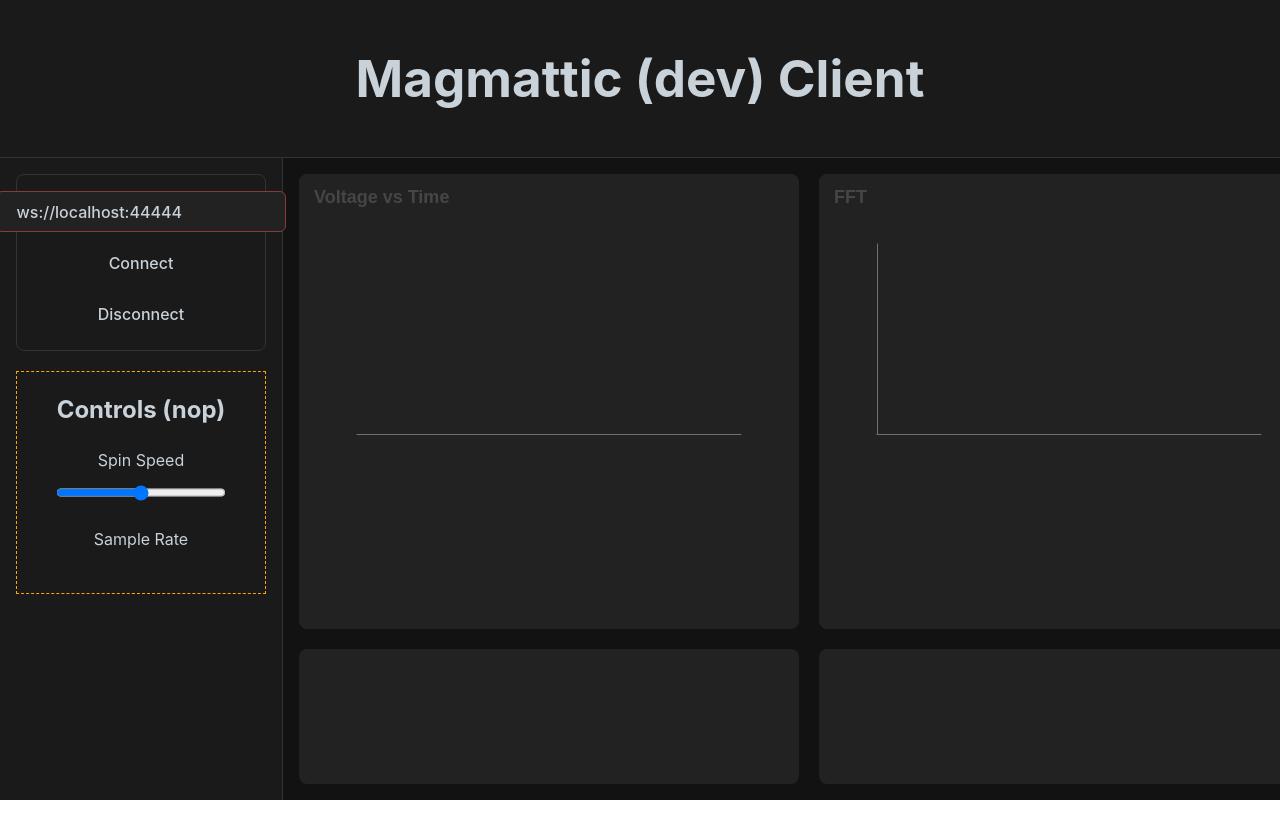
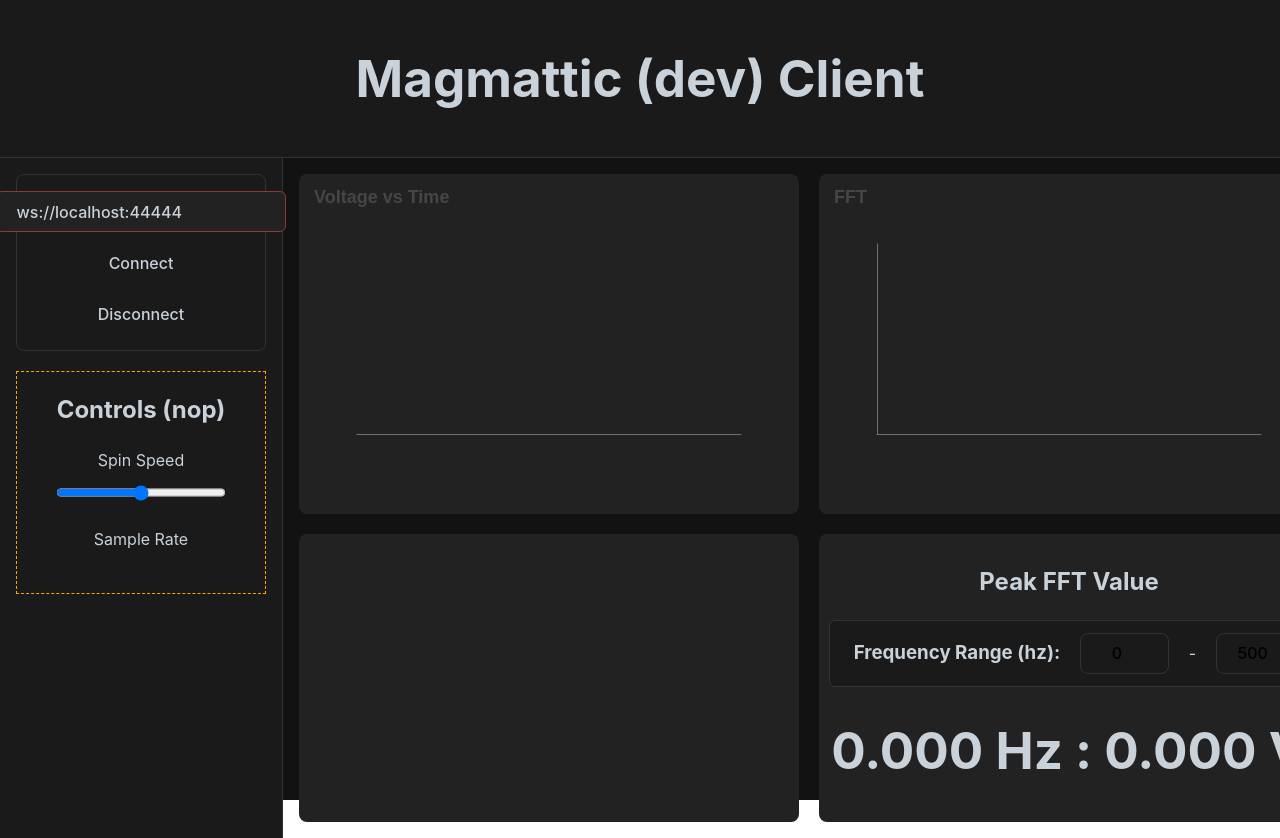
Before and after one commit to mbocsi/magmattic_frontend, a React (Vite) app: page / in a window 1280 px wide. Before the commit the page ends 800 px from the top, so only its background shows below. Built offline with nearby package versions, Linux system fonts and the light colour scheme; no server answers.

Commit message:
Added peak fft value to ui

```diff
--- a/src/App.tsx
+++ b/src/App.tsx
@@ -4,6 +4,7 @@ import VoltageChart from "./VoltageChart";
 import { Data } from "./types";
 import { ECharts } from "echarts/core";
 import FFTChart from "./FFTChart";
+import FFTData from "./FFTData";
 
 const VOLTAGE_DATA_SIZE = 1000;
 
@@ -216,7 +217,9 @@ const App = () => {
 						/>
 					</div>
 					<div className="chart"></div>
-					<div className="chart"></div>
+					<div className="chart">
+						<FFTData fftData={fftData} />
+					</div>
 				</main>
 			</div>
 		</div>
--- /dev/null
+++ b/src/FFTData.css
@@ -0,0 +1,17 @@
+.freq-input {
+    max-width: 3rem;
+    text-align: center;
+    border: 1px solid #333;
+}
+
+.freq-select {
+    display: flex;
+    flex-direction: row;
+    justify-content: center;
+    align-items: center;
+    gap: 20px;
+    background-color: #1a1a1a;
+    border: 1px solid #333;
+    border-radius: 6px;
+    padding-left: 20px;
+}
--- /dev/null
+++ b/src/FFTData.tsx
@@ -0,0 +1,45 @@
+import { Data } from "./types";
+import "./FFTData.css";
+import { useState } from "react";
+
+const FFTData = ({ fftData }: { fftData: Data }) => {
+	const [minFreq, setMinFreq] = useState<number>(0);
+	const [maxFreq, setMaxFreq] = useState<number>(500);
+
+	const maxMagnitude = fftData
+		.filter((d) => d.value[0] >= minFreq && d.value[0] <= maxFreq)
+		.reduce(
+			(curMax, curVal) =>
+				curMax[1] < curVal.value[1] ? curVal.value : curMax,
+			[-Infinity, -Infinity]
+		);
+
+	return (
+		<div>
+			<h2>Peak FFT Value</h2>
+			<div className="freq-select">
+				<h3>Frequency Range (hz):</h3>
+				<input
+					id="min-freq"
+					className="freq-input"
+					type="number"
+					defaultValue={0}
+					onChange={(e) => setMinFreq(parseFloat(e.target.value))}
+				></input>
+				-
+				<input
+					id="max-freq"
+					className="freq-input"
+					type="number"
+					defaultValue={500}
+					onChange={(e) => setMaxFreq(parseFloat(e.target.value))}
+				></input>
+			</div>
+			<h1>
+				{maxMagnitude[0].toFixed(3)} Hz : {maxMagnitude[1].toFixed(3)} V
+			</h1>
+		</div>
+	);
+};
+
+export default FFTData;
```
